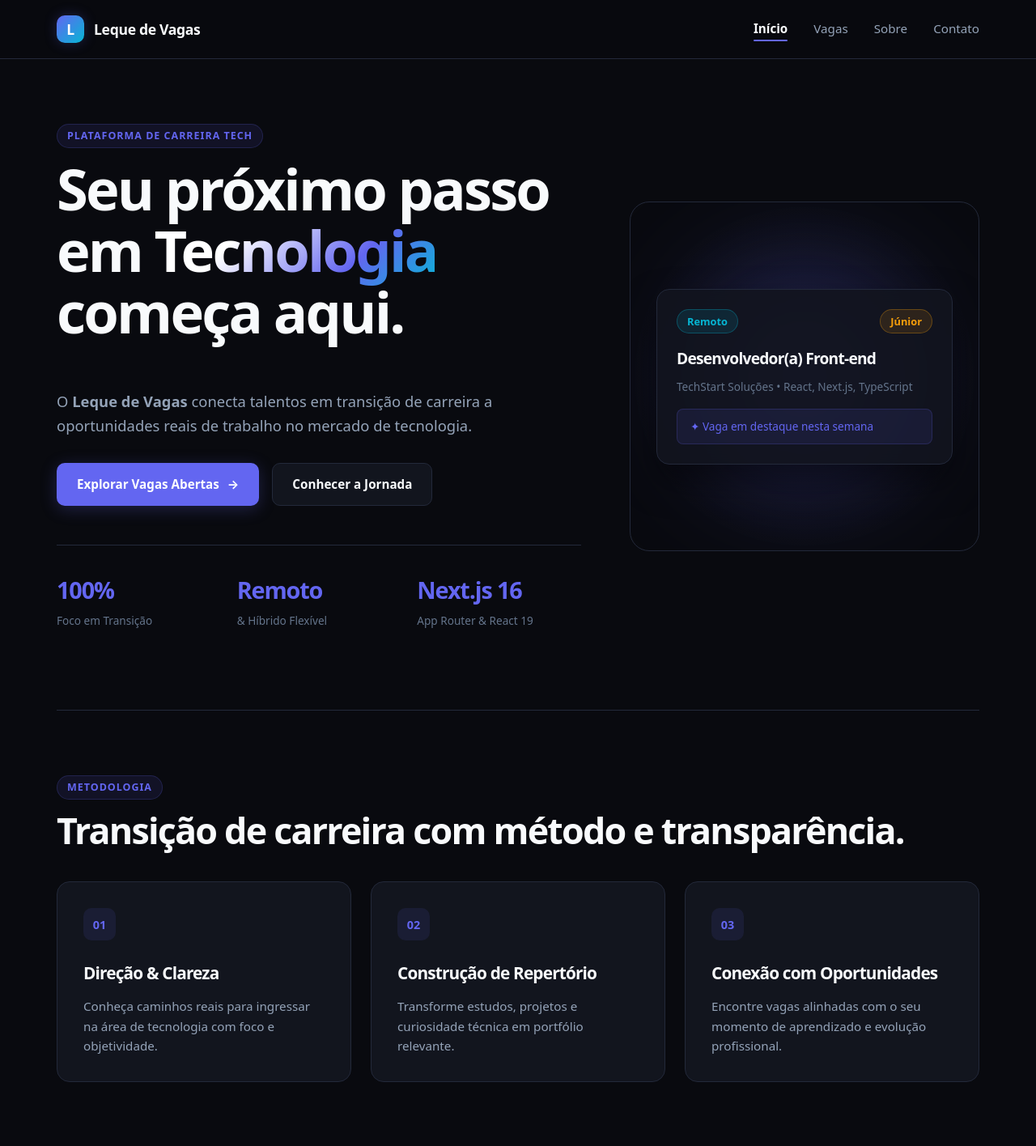
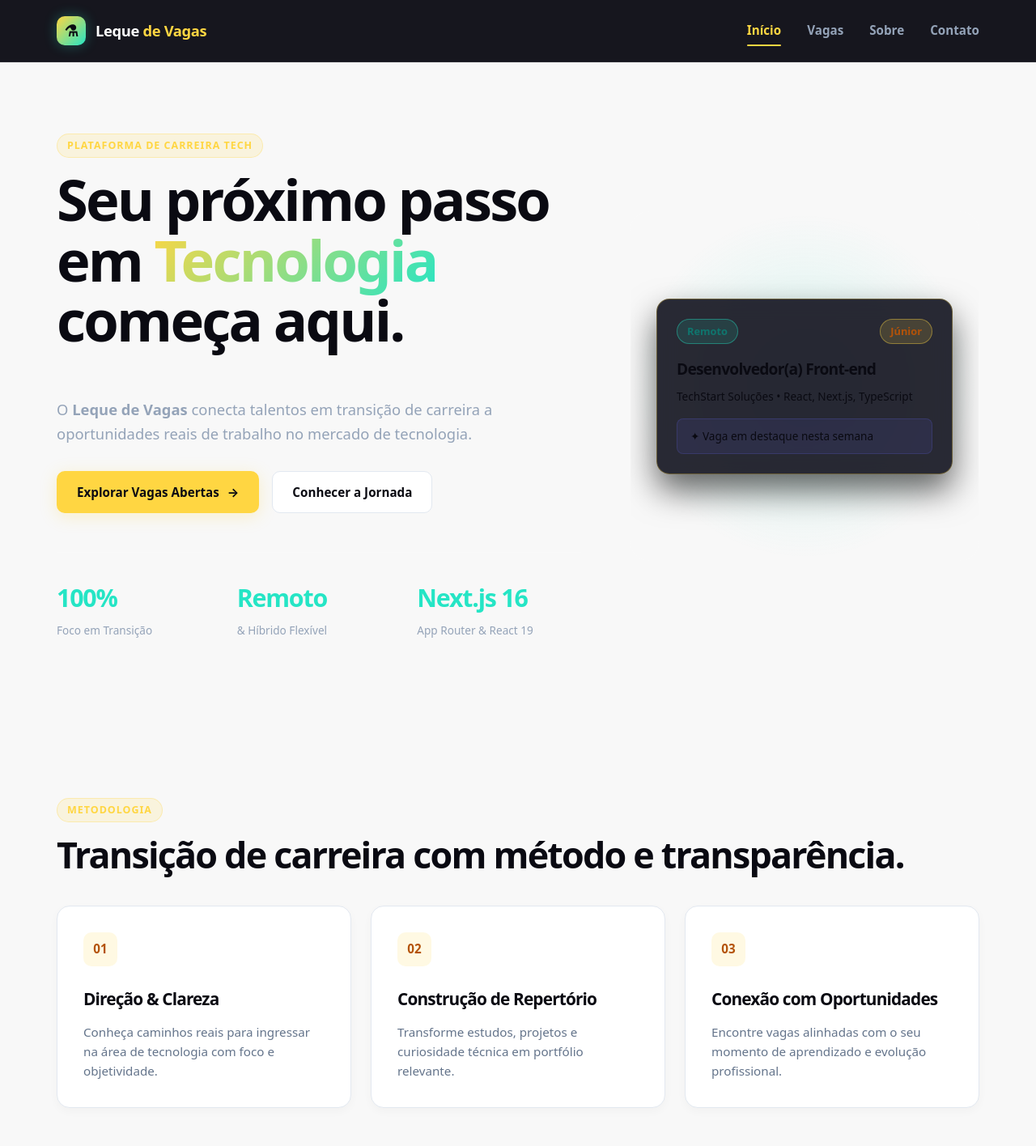
Before and after one commit to lucansdev/meu-primeiro-next, a Next.js app: page / in a window 1280 px wide. Shown: the top 1416 px of the page at 81% size. Built offline with nearby package versions, Linux system fonts and the light colour scheme.

Commit message:
style(ui): aplicar tokens visuais e design system oficial do Alchemy T3

```diff
--- a/app/globals.css
+++ b/app/globals.css
@@ -1,19 +1,21 @@
+/* Alchemy T3 Official Design System Tokens */
 :root {
-  --bg-main: #090a0f;
-  --bg-surface: #12151e;
-  --bg-surface-hover: #191d2b;
-  --bg-card: #151824;
-  --border-color: #23293a;
-  --border-focus: #6366f1;
-  --text-primary: #f8fafc;
-  --text-secondary: #94a3b8;
-  --text-muted: #64748b;
-  --accent-primary: #6366f1;
-  --accent-primary-hover: #4f46e5;
-  --accent-glow: rgba(99, 102, 241, 0.25);
-  --accent-emerald: #10b981;
-  --accent-cyan: #06b6d4;
-  --accent-amber: #f59e0b;
+  --background: #F8F8F8;
+  --foreground: #0A0A12;
+  --dark: #0A0A12;
+  --light: #F8F8F8;
+  --primary: #FFD642;
+  --primary-hover: #e5bf3b;
+  --accent: #25E5C5;
+  --accent-hover: #1ed1b3;
+  --muted: #64748B;
+  --border-stroke: #E2E8F0;
+  --card-bg: #FFFFFF;
+  --card-hover: #FFFFFF;
+  --success: #10B981;
+  --success-bg: rgba(16, 185, 129, 0.1);
+  --cyan-bg: rgba(37, 229, 197, 0.12);
+  --amber-bg: rgba(255, 214, 66, 0.15);
 }
 
 * {
@@ -24,11 +26,23 @@ html {
   scroll-behavior: smooth;
 }
 
+/* Custom Alchemy Scrollbar */
+::-webkit-scrollbar {
+  width: 10px;
+}
+::-webkit-scrollbar-track {
+  background: var(--dark);
+}
+::-webkit-scrollbar-thumb {
+  background: linear-gradient(180deg, var(--primary), var(--accent));
+  border-radius: 5px;
+}
+
 body {
   margin: 0;
-  background-color: var(--bg-main);
-  color: var(--text-primary);
-  font-family: system-ui, -apple-system, BlinkMacSystemFont, 'Segoe UI', Roboto, Oxygen, Ubuntu, Cantarell, 'Open Sans', sans-serif;
+  background-color: var(--background);
+  color: var(--foreground);
+  font-family: system-ui, -apple-system, BlinkMacSystemFont, 'Segoe UI', Roboto, 'Plus Jakarta Sans', sans-serif;
   line-height: 1.6;
   -webkit-font-smoothing: antialiased;
 }
@@ -39,18 +53,18 @@ a {
 }
 
 main {
-  min-height: calc(100vh - 160px);
+  min-height: calc(100vh - 150px);
 }
 
-/* Header & Glassmorphism */
+/* Alchemy Header (Dark Navbar) */
 .cabecalho {
   position: sticky;
   top: 0;
   z-index: 100;
-  background: rgba(9, 10, 15, 0.85);
-  backdrop-filter: blur(16px);
-  -webkit-backdrop-filter: blur(16px);
-  border-bottom: 1px solid var(--border-color);
+  background: rgba(10, 10, 18, 0.95);
+  backdrop-filter: blur(12px);
+  -webkit-backdrop-filter: blur(12px);
+  border-bottom: 1px solid rgba(255, 255, 255, 0.1);
 }
 
 .header-inner, .footer-inner {
@@ -62,29 +76,30 @@ main {
 }
 
 .header-inner {
-  min-height: 72px;
+  min-height: 76px;
 }
 
 .brand {
   display: inline-flex;
   align-items: center;
   gap: 12px;
-  font-size: 1.1rem;
+  font-size: 1.15rem;
   font-weight: 800;
+  color: #FFFFFF;
   letter-spacing: -0.02em;
 }
 
 .brand-mark {
   display: grid;
   place-items: center;
-  width: 34px;
-  height: 34px;
+  width: 36px;
+  height: 36px;
   border-radius: 10px;
-  background: linear-gradient(135deg, var(--accent-primary), var(--accent-cyan));
-  color: #ffffff;
+  background: linear-gradient(135deg, var(--primary), var(--accent));
+  color: var(--dark);
   font-weight: 900;
-  font-size: 1.1rem;
-  box-shadow: 0 0 16px var(--accent-glow);
+  font-size: 1.2rem;
+  box-shadow: 0 0 16px rgba(37, 229, 197, 0.3);
 }
 
 .nav-list {
@@ -96,35 +111,41 @@ main {
 }
 
 .nav-list a {
-  color: var(--text-secondary);
+  color: #94A3B8;
   font-size: 0.95rem;
-  font-weight: 500;
+  font-weight: 600;
   transition: all 0.2s ease;
   padding: 6px 0;
   position: relative;
 }
 
 .nav-list a:hover, .nav-list a:focus-visible {
-  color: var(--text-primary);
+  color: #FFFFFF;
 }
 
 .nav-list a.active {
-  color: var(--text-primary);
+  color: var(--primary);
   font-weight: 700;
 }
 
 .nav-list a.active::after {
   content: '';
   position: absolute;
-  bottom: 0;
+  bottom: -4px;
   left: 0;
   width: 100%;
   height: 2px;
-  background: var(--accent-primary);
+  background: var(--primary);
   border-radius: 2px;
 }
 
-/* Common Layout Containers */
+/* Layout Containers */
+.hero-wrapper {
+  background: var(--dark);
+  color: #FFFFFF;
+  border-bottom: 1px solid rgba(255, 255, 255, 0.08);
+}
+
 .hero, .section, .page-section {
   width: min(1140px, calc(100% - 48px));
   margin: 0 auto;
@@ -136,28 +157,33 @@ main {
 
 .eyebrow {
   display: inline-block;
-  margin-bottom: 12px;
+  margin-bottom: 14px;
   padding: 4px 12px;
   border-radius: 20px;
-  background: rgba(99, 102, 241, 0.1);
-  border: 1px solid rgba(99, 102, 241, 0.2);
-  color: var(--accent-primary);
+  background: rgba(255, 214, 66, 0.15);
+  border: 1px solid rgba(255, 214, 66, 0.3);
+  color: var(--primary);
   font-size: 0.78rem;
   font-weight: 700;
   letter-spacing: 0.08em;
   text-transform: uppercase;
 }
 
+.eyebrow-dark {
+  background: rgba(37, 229, 197, 0.1);
+  border-color: rgba(37, 229, 197, 0.25);
+  color: var(--accent);
+}
+
 h1, h2, h3, h4 {
   margin-top: 0;
-  color: var(--text-primary);
   letter-spacing: -0.04em;
 }
 
 h1 {
-  font-size: clamp(2.5rem, 5.5vw, 4.5rem);
+  font-size: clamp(2.6rem, 5.5vw, 4.6rem);
   font-weight: 900;
-  line-height: 1.08;
+  line-height: 1.06;
 }
 
 h2 {
@@ -166,14 +192,14 @@ h2 {
   line-height: 1.15;
 }
 
-/* Gradient Text Effect */
+/* Alchemy Gradient Text */
 .grad-text {
-  background: linear-gradient(135deg, #ffffff 30%, var(--accent-primary) 70%, var(--accent-cyan) 100%);
+  background: linear-gradient(135deg, var(--primary) 0%, var(--accent) 100%);
   -webkit-background-clip: text;
   -webkit-text-fill-color: transparent;
 }
 
-/* Buttons */
+/* Buttons Alchemy Style */
 .button {
   display: inline-flex;
   align-items: center;
@@ -189,47 +215,69 @@ h2 {
 }
 
 .button-primary {
-  background: var(--accent-primary);
-  color: #ffffff;
-  box-shadow: 0 4px 20px var(--accent-glow);
+  background: var(--primary);
+  color: var(--dark);
+  box-shadow: 0 4px 20px rgba(255, 214, 66, 0.25);
 }
 
 .button-primary:hover {
-  background: var(--accent-primary-hover);
+  background: var(--primary-hover);
   transform: translateY(-2px);
-  box-shadow: 0 6px 24px rgba(99, 102, 241, 0.4);
+  box-shadow: 0 6px 24px rgba(255, 214, 66, 0.4);
+}
+
+.button-accent {
+  background: var(--accent);
+  color: var(--dark);
+  box-shadow: 0 4px 20px rgba(37, 229, 197, 0.25);
+}
+
+.button-accent:hover {
+  background: var(--accent-hover);
+  transform: translateY(-2px);
 }
 
 .button-secondary {
-  background: var(--bg-surface);
-  border-color: var(--border-color);
-  color: var(--text-primary);
+  background: #FFFFFF;
+  border: 1px solid var(--border-stroke);
+  color: var(--foreground);
 }
 
 .button-secondary:hover {
-  background: var(--bg-surface-hover);
-  border-color: var(--text-muted);
+  border-color: var(--muted);
+  background: #F1F5F9;
   transform: translateY(-1px);
 }
 
-.button-saved {
-  background: rgba(16, 185, 129, 0.15);
-  border-color: rgba(16, 185, 129, 0.4);
-  color: var(--accent-emerald);
+.button-outline-dark {
+  background: transparent;
+  border: 1px solid rgba(255, 255, 255, 0.2);
+  color: #FFFFFF;
 }
 
-/* Hero Section */
+.button-outline-dark:hover {
+  border-color: #FFFFFF;
+  background: rgba(255, 255, 255, 0.08);
+}
+
+.button-saved {
+  background: var(--cyan-bg);
+  border-color: rgba(37, 229, 197, 0.4);
+  color: #0d9488;
+}
+
+/* Hero Section Alchemy */
 .hero {
   display: grid;
   grid-template-columns: 1.2fr 0.8fr;
   gap: 60px;
   align-items: center;
-  padding: 80px 0 100px;
+  padding: 88px 0 108px;
 }
 
 .hero-text {
   font-size: 1.15rem;
-  color: var(--text-secondary);
+  color: #94A3B8;
   max-width: 580px;
   margin-bottom: 32px;
 }
@@ -246,29 +294,29 @@ h2 {
   gap: 20px;
   margin-top: 48px;
   padding-top: 32px;
-  border-top: 1px solid var(--border-color);
+  border-top: 1px solid rgba(255, 255, 255, 0.1);
 }
 
 .stat-item h3 {
-  font-size: 1.8rem;
+  font-size: 1.9rem;
   font-weight: 900;
   margin: 0 0 4px;
-  color: var(--accent-primary);
+  color: var(--accent);
 }
 
 .stat-item p {
   margin: 0;
   font-size: 0.85rem;
-  color: var(--text-muted);
+  color: #94A3B8;
 }
 
-/* Decorative Hero Element */
+/* Hero Card Preview */
 .hero-visual {
   position: relative;
   aspect-ratio: 1;
   border-radius: 24px;
-  background: radial-gradient(circle at 50% 50%, rgba(99, 102, 241, 0.15), transparent 70%);
-  border: 1px solid var(--border-color);
+  background: radial-gradient(circle at 50% 50%, rgba(37, 229, 197, 0.15), transparent 70%);
+  border: 1px solid rgba(255, 255, 255, 0.1);
   display: flex;
   flex-direction: column;
   justify-content: center;
@@ -277,32 +325,21 @@ h2 {
   overflow: hidden;
 }
 
-.hero-glow-circle {
-  position: absolute;
-  width: 240px;
-  height: 240px;
-  border-radius: 50%;
-  background: var(--accent-primary);
-  filter: blur(90px);
-  opacity: 0.3;
-}
-
 .hero-card-preview {
   position: relative;
   z-index: 10;
-  background: rgba(18, 21, 30, 0.9);
-  border: 1px solid var(--border-color);
+  background: rgba(18, 18, 30, 0.9);
+  border: 1px solid rgba(255, 214, 66, 0.3);
   border-radius: 16px;
   padding: 24px;
   width: 100%;
   backdrop-filter: blur(12px);
-  box-shadow: 0 20px 40px rgba(0,0,0,0.5);
+  box-shadow: 0 20px 40px rgba(0,0,0,0.6);
 }
 
-/* Feature & Steps Grid */
+/* Steps & Cards (Alchemy Light Section) */
 .steps {
-  padding: 80px 0;
-  border-top: 1px solid var(--border-color);
+  padding: 88px 0;
 }
 
 .benefit-grid {
@@ -312,51 +349,53 @@ h2 {
 }
 
 .benefit-card {
-  background: var(--bg-surface);
-  border: 1px solid var(--border-color);
+  background: var(--card-bg);
+  border: 1px solid var(--border-stroke);
   border-radius: 16px;
   padding: 32px;
-  transition: all 0.3s ease;
+  transition: all 0.3s cubic-bezier(0.4, 0, 0.2, 1);
+  box-shadow: 0 4px 12px rgba(0,0,0,0.03);
 }
 
 .benefit-card:hover {
-  border-color: var(--border-focus);
+  border-color: var(--primary);
   transform: translateY(-4px);
-  box-shadow: 0 12px 30px rgba(0,0,0,0.4);
+  box-shadow: 0 12px 30px rgba(0,0,0,0.08);
 }
 
 .benefit-card span {
   display: inline-grid;
   place-items: center;
-  width: 40px;
-  height: 40px;
+  width: 42px;
+  height: 42px;
   border-radius: 10px;
-  background: rgba(99, 102, 241, 0.1);
-  color: var(--accent-primary);
-  font-weight: 800;
-  font-size: 0.9rem;
+  background: var(--amber-bg);
+  color: #b45309;
+  font-weight: 900;
+  font-size: 0.95rem;
   margin-bottom: 24px;
 }
 
 .benefit-card h3 {
   font-size: 1.3rem;
   margin-bottom: 12px;
+  color: var(--foreground);
 }
 
 .benefit-card p {
-  color: var(--text-secondary);
+  color: var(--muted);
   font-size: 0.95rem;
   margin: 0;
 }
 
-/* Search & Filter Box */
+/* Search & Filter Box (Alchemy Style) */
 .search-filter-box {
-  background: var(--bg-surface);
-  border: 1px solid var(--border-color);
+  background: var(--card-bg);
+  border: 1px solid var(--border-stroke);
   border-radius: 16px;
   padding: 24px;
   margin-bottom: 40px;
-  box-shadow: 0 10px 30px rgba(0,0,0,0.3);
+  box-shadow: 0 4px 20px rgba(0,0,0,0.04);
 }
 
 .filter-grid {
@@ -375,7 +414,7 @@ h2 {
 .input-group label {
   font-size: 0.8rem;
   font-weight: 700;
-  color: var(--text-secondary);
+  color: var(--muted);
   text-transform: uppercase;
   letter-spacing: 0.05em;
 }
@@ -383,18 +422,19 @@ h2 {
 .input-control, .select-control {
   width: 100%;
   padding: 12px 16px;
-  background: var(--bg-main);
-  border: 1px solid var(--border-color);
+  background: #F1F5F9;
+  border: 1px solid var(--border-stroke);
   border-radius: 10px;
-  color: var(--text-primary);
+  color: var(--foreground);
   font-size: 0.95rem;
   outline: none;
   transition: all 0.2s ease;
 }
 
 .input-control:focus, .select-control:focus {
-  border-color: var(--border-focus);
-  box-shadow: 0 0 0 3px var(--accent-glow);
+  border-color: var(--accent);
+  background: #FFFFFF;
+  box-shadow: 0 0 0 3px rgba(37, 229, 197, 0.25);
 }
 
 /* Vagas Grid & Cards */
@@ -405,22 +445,22 @@ h2 {
 }
 
 .vaga-card {
-  background: var(--bg-surface);
-  border: 1px solid var(--border-color);
+  background: var(--card-bg);
+  border: 1px solid var(--border-stroke);
   border-radius: 16px;
   padding: 28px;
   display: flex;
   justify-content: space-between;
   align-items: center;
   gap: 24px;
-  transition: all 0.25s cubic-bezier(0.4, 0, 0.2, 1);
+  transition: all 0.25s ease;
+  box-shadow: 0 2px 8px rgba(0,0,0,0.02);
 }
 
 .vaga-card:hover {
-  border-color: var(--accent-primary);
-  background: var(--bg-surface-hover);
+  border-color: var(--primary);
   transform: translateY(-2px);
-  box-shadow: 0 10px 30px rgba(0,0,0,0.3);
+  box-shadow: 0 8px 24px rgba(0,0,0,0.08);
 }
 
 .vaga-main-info {
@@ -438,20 +478,20 @@ h2 {
 .vaga-empresa {
   font-size: 0.9rem;
   font-weight: 700;
-  color: var(--text-secondary);
+  color: var(--muted);
 }
 
 .vaga-title {
   font-size: 1.4rem;
   font-weight: 800;
-  color: var(--text-primary);
+  color: var(--foreground);
   margin-bottom: 8px;
   display: inline-block;
   transition: color 0.2s;
 }
 
 .vaga-title:hover {
-  color: var(--accent-primary);
+  color: #d97706;
 }
 
 .vaga-tags {
@@ -468,21 +508,21 @@ h2 {
   border-radius: 20px;
   font-size: 0.8rem;
   font-weight: 600;
-  background: rgba(255, 255, 255, 0.05);
-  color: var(--text-secondary);
-  border: 1px solid var(--border-color);
+  background: #F1F5F9;
+  color: var(--muted);
+  border: 1px solid var(--border-stroke);
 }
 
 .badge-modality {
-  background: rgba(6, 182, 212, 0.12);
-  color: var(--accent-cyan);
-  border-color: rgba(6, 182, 212, 0.3);
+  background: var(--cyan-bg);
+  color: #0f766e;
+  border-color: rgba(37, 229, 197, 0.4);
 }
 
 .badge-seniority {
-  background: rgba(245, 158, 11, 0.12);
-  color: var(--accent-amber);
-  border-color: rgba(245, 158, 11, 0.3);
+  background: var(--amber-bg);
+  color: #b45309;
+  border-color: rgba(255, 214, 66, 0.4);
 }
 
 /* Vaga Detalhe */
@@ -493,59 +533,62 @@ h2 {
 }
 
 .vaga-detail-card {
-  background: var(--bg-surface);
-  border: 1px solid var(--border-color);
+  background: var(--card-bg);
+  border: 1px solid var(--border-stroke);
   border-radius: 20px;
   padding: 40px;
+  box-shadow: 0 4px 20px rgba(0,0,0,0.03);
 }
 
 .sidebar-box {
-  background: var(--bg-surface);
-  border: 1px solid var(--border-color);
+  background: var(--card-bg);
+  border: 1px solid var(--border-stroke);
   border-radius: 20px;
   padding: 28px;
+  box-shadow: 0 4px 20px rgba(0,0,0,0.03);
 }
 
-/* Callout Section */
+/* Callout Section (Alchemy Dark Accent) */
 .callout {
   margin-bottom: 80px;
   padding: 64px;
-  background: linear-gradient(135deg, var(--bg-surface), #1a1e2f);
-  border: 1px solid var(--border-color);
+  background: var(--dark);
+  color: #FFFFFF;
   border-radius: 24px;
   position: relative;
   overflow: hidden;
+  box-shadow: 0 20px 40px rgba(10, 10, 18, 0.4);
 }
 
 .text-link {
   display: inline-flex;
   align-items: center;
   gap: 8px;
-  color: var(--accent-primary);
+  color: var(--primary);
   font-weight: 700;
   transition: gap 0.2s;
 }
 
 .text-link:hover {
   gap: 12px;
-  color: var(--accent-cyan);
+  color: var(--accent);
 }
 
-/* Footer */
+/* Footer (Alchemy Dark) */
 .rodape {
-  border-top: 1px solid var(--border-color);
-  background: var(--bg-main);
-  padding: 32px 0;
+  border-top: 1px solid rgba(255, 255, 255, 0.1);
+  background: var(--dark);
+  padding: 36px 0;
+  color: #94A3B8;
 }
 
 .footer-inner {
-  color: var(--text-muted);
   font-size: 0.9rem;
 }
 
-/* Skeleton Loading */
+/* Skeleton Loading Alchemy */
 .skeleton {
-  background: linear-gradient(90deg, #12151e 25%, #1d2232 50%, #12151e 75%);
+  background: linear-gradient(90deg, #E2E8F0 25%, #CBD5E1 50%, #E2E8F0 75%);
   background-size: 200% 100%;
   animation: loading 1.5s infinite;
   border-radius: 10px;
--- a/components/Cabecalho.tsx
+++ b/components/Cabecalho.tsx
@@ -18,9 +18,11 @@ export default function Cabecalho() {
       <div className="header-inner">
         <Link className="brand" href="/" aria-label="Leque de Vagas, ir para o início">
           <span className="brand-mark" aria-hidden="true">
-            L
+            ⚗
           </span>
-          <span>Leque de Vagas</span>
+          <span>
+            Leque <span style={{ color: "var(--primary)" }}>de Vagas</span>
+          </span>
         </Link>
         <nav aria-label="Navegação principal">
           <ul className="nav-list">
```
Also changed, not shown: components/Rodape.tsx (+5 -5 lines).
